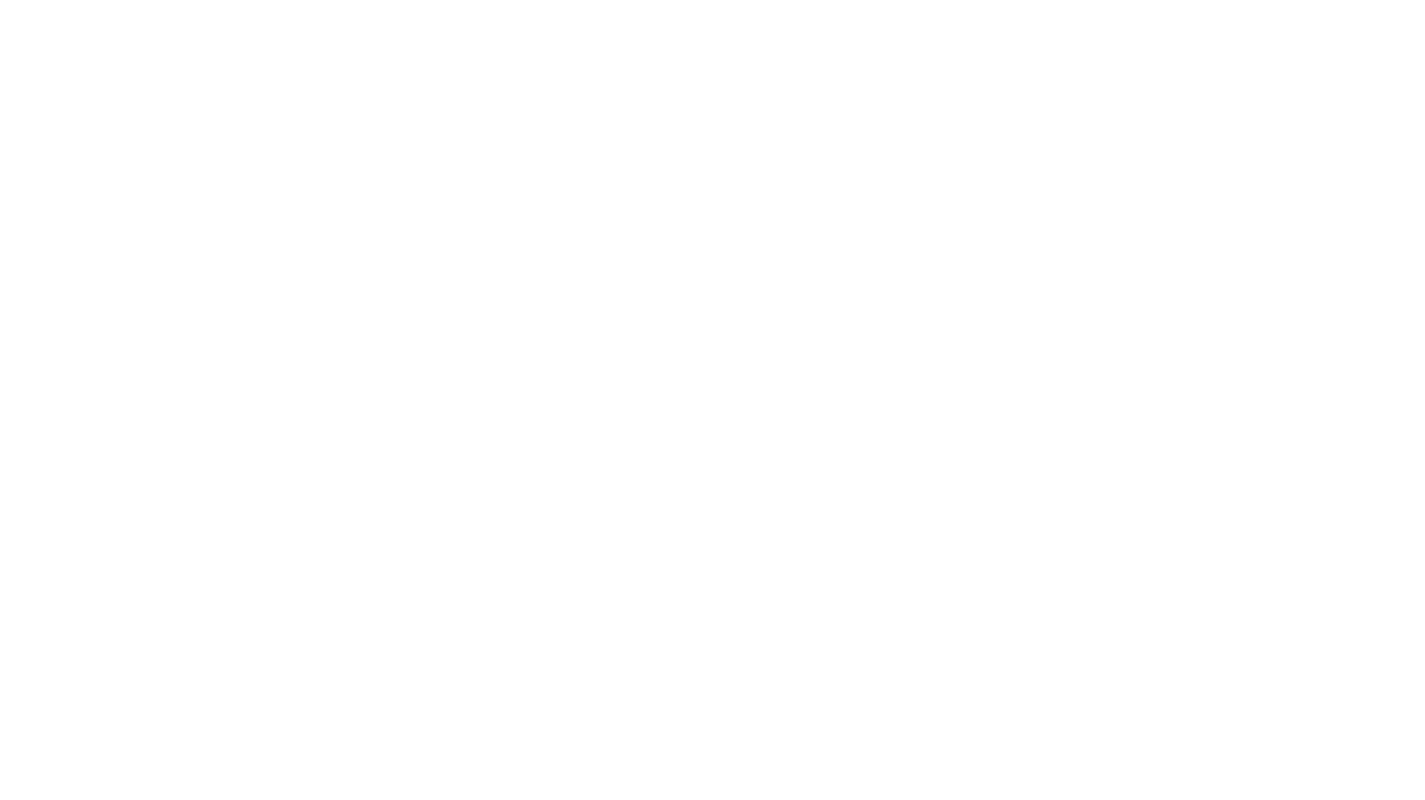
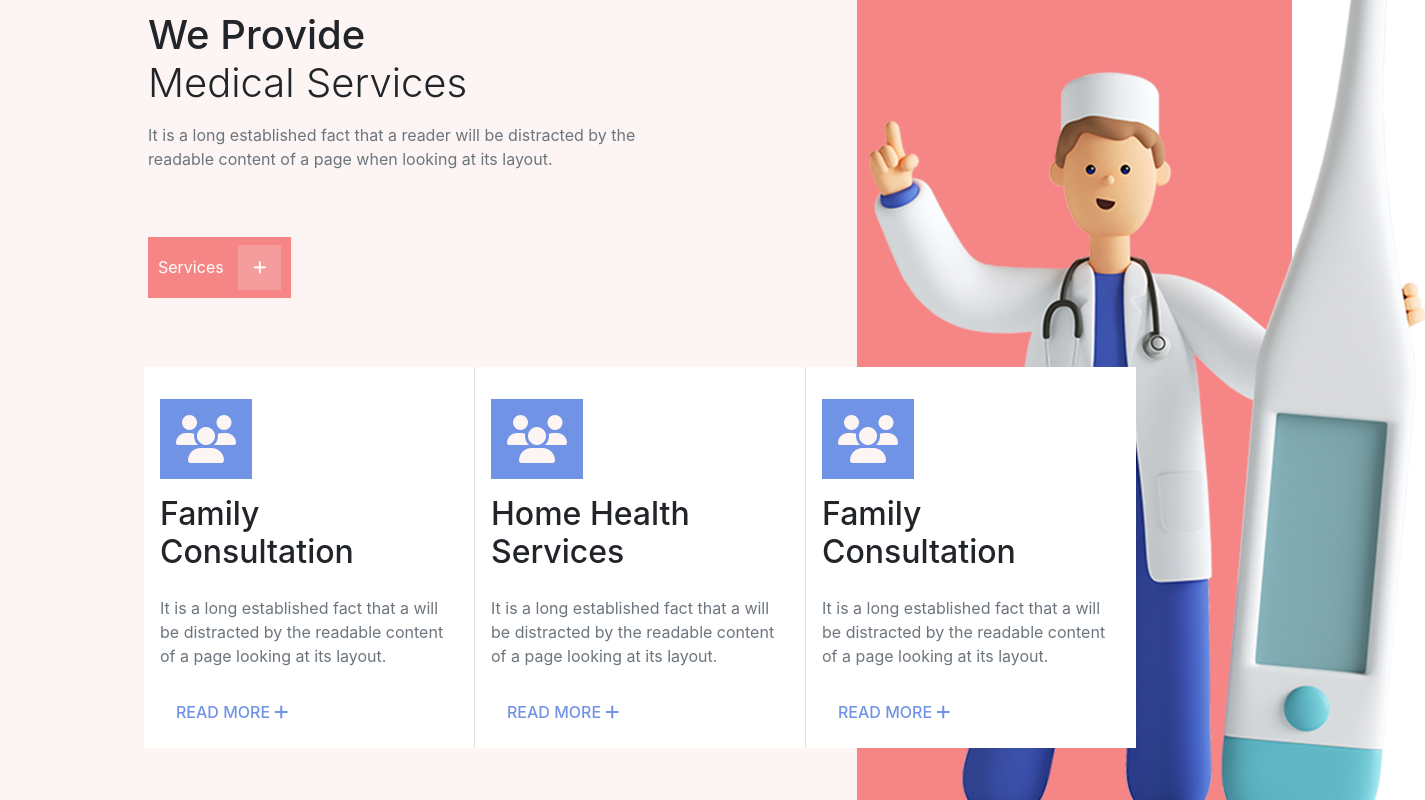
Before and after one commit to ruhulamin77/sigma-hospital-client, a React (Create React App) app: page / in a window 1280 px wide. Shown: the part 960-1760 px from the top of the page, 1425 px wide, since content can reach past the window. Before the commit the page ends 800 px from the top, so only its background shows below. Built offline with nearby package versions, Linux system fonts and the light colour scheme.

Commit message:
edited service section

```diff
--- a/public/index.html
+++ b/public/index.html
@@ -1,50 +1,32 @@
 <!DOCTYPE html>
 <html lang="en">
+
 <head>
   <meta charset="utf-8" />
   <link rel="icon" href="%PUBLIC_URL%/favicon.ico" />
   <meta name="viewport" content="width=device-width, initial-scale=1" />
   <meta name="theme-color" content="#000000" />
-    <meta
-      name="description"
-      content="Web site created using create-react-app"
-    />
+  <meta name="description" content="Web site created using create-react-app" />
   <link rel="apple-touch-icon" href="%PUBLIC_URL%/logo192.png" />
-    <!--
-      manifest.json provides metadata used when your web app is installed on a
-      user's mobile device or desktop. See https://developers.google.com/web/fundamentals/web-app-manifest/
-    -->
+
   <link rel="manifest" href="%PUBLIC_URL%/manifest.json" />
 
   <!--Bootstrap  Cdn LINk -->
-    <link href="https://cdn.jsdelivr.net/npm/bootstrap@5.1.3/dist/css/bootstrap.min.css" rel="stylesheet" integrity="sha384-1BmE4kWBq78iYhFldvKuhfTAU6auU8tT94WrHftjDbrCEXSU1oBoqyl2QvZ6jIW3" crossorigin="anonymous">
+  <link href="https://cdn.jsdelivr.net/npm/bootstrap@5.1.3/dist/css/bootstrap.min.css" rel="stylesheet"
+    integrity="sha384-1BmE4kWBq78iYhFldvKuhfTAU6auU8tT94WrHftjDbrCEXSU1oBoqyl2QvZ6jIW3" crossorigin="anonymous">
   <!--Bootstrap  Cdn LINk -->
+
   <!-- fontawesome Cdn LINk -->
   <script src="https://kit.fontawesome.com/767eed964f.js" crossorigin="anonymous"></script>
   <!-- fontawesome Cdn LINk -->
-    <!--
-      Notice the use of %PUBLIC_URL% in the tags above.
-      It will be replaced with the URL of the `public` folder during the build.
-      Only files inside the `public` folder can be referenced from the HTML.
 
-      Unlike "/favicon.ico" or "favicon.ico", "%PUBLIC_URL%/favicon.ico" will
-      work correctly both with client-side routing and a non-root public URL.
-      Learn how to configure a non-root public URL by running `npm run build`.
-    -->
-    <title>React App</title>
+  <title>Sigma Central Hospital</title>
 </head>
+
 <body>
   <noscript>You need to enable JavaScript to run this app.</noscript>
   <div id="root"></div>
-    <!--
-      This HTML file is a template.
-      If you open it directly in the browser, you will see an empty page.
 
-      You can add webfonts, meta tags, or analytics to this file.
-      The build step will place the bundled scripts into the <body> tag.
+</body>
 
-      To begin the development, run `npm start` or `yarn start`.
-      To create a production bundle, use `npm run build` or `yarn build`.
-    -->
-  </body>
 </html>
--- a/src/components/Home/AboutSigma/AboutSigma.css
+++ b/src/components/Home/AboutSigma/AboutSigma.css
@@ -109,8 +109,14 @@ ul li{
     font-size: 15px;
     margin-left: 10px;
     color: white;
+    background-color: #f59d9c;
+    padding: 15px;
 }
 .appointment-btn:hover{
     background-color: #7093E5;
     transition: all 0.5s ease-in;
 }
+.appointment-btn:hover .btn-icon{
+    background-color: #a9c0f5;
+    transition: all 0.5s ease-in;
+}
--- a/src/components/Home/Home/Home.js
+++ b/src/components/Home/Home/Home.js
@@ -1,10 +1,12 @@
 import React from "react";
 import AboutSigma from "../AboutSigma/AboutSigma";
+import Services from "../Services/Services";
 
 const Home = () => {
   return (
     <div>
       <AboutSigma />
+      <Services/>
     </div>
   );
 };
--- /dev/null
+++ b/src/components/Home/Services/Services.css
@@ -0,0 +1,82 @@
+.service-left{
+    background-color: #FDF4F4;
+    padding: 10rem;
+}
+.service-left h6{
+    color: #7093E5;
+}
+.service-right{
+    background-color: #F68685;
+}
+.service-right img{
+    transition: transform 0.5s ease-in-out;
+}
+.service-right img:hover{
+    transform: rotate(5deg);
+    transform-origin: center;
+    transition: transform 0.5s ease-in-out;
+}
+.service-btn{
+    margin-top: 50px;
+    border: none;
+    padding: 8px 10px;
+    background-color: #F68685;
+    color: white;
+    margin-bottom: 27px;
+
+}
+.service-btn:hover{
+    background-color: #7093E5;
+    transition: all 0.5s ease-in;
+}
+.service-btn:hover .btn-icon{
+    background-color: #a9c0f5;
+    transition: all 0.5s ease-in;
+}
+.service-card{
+    margin-top: -30rem;
+    padding: 0 9rem;
+}
+.read-more-link{
+    color: #7093E5;
+    font-weight: 500;
+}
+.read-more-link:hover{
+    color: #F68685;
+    font-weight: 500;
+}
+.service-card-icon{
+    background-color: #7093E5;
+    padding: 1rem;
+    margin-top: 2rem;
+    margin-right: auto;
+    margin-left: 1rem;
+}
+.service-card-icon i{
+    color: #FDF4F4;
+}
+.service-first-card{
+    border-left: none;
+    border-top: none;
+    border-bottom: none;
+}
+.service-middle-card{
+    border-top: none;
+    border-bottom: none;
+}
+.service-card-icon:hover {
+    background: #7093E5;
+    animation: zoom-in-zoom-out 1s ease infinite;
+  }
+
+  @keyframes zoom-in-zoom-out {
+    0% {
+      transform: scale(1, 1);
+    }
+    50% {
+      transform: scale(.7, .7);
+    }
+    100% {
+      transform: scale(1, 1);
+    }
+  }
--- /dev/null
+++ b/src/components/Home/Services/Services.js
@@ -0,0 +1,73 @@
+import React from 'react';
+import './Services.css';
+import serviceImg from '../../../images/ki-020.png';
+import { Card, CardGroup, Nav } from 'react-bootstrap';
+
+const Services = () => {
+    return (
+        <div className='mt-3'>
+            <div className='row'>
+                <div className='col-12 col-md-8 service-left'>
+                    <h6 style={{ letterSpacing: "3px" }}>SERVICES</h6>
+                    <h1>We Provide <br /> <span className='fw-light'> Medical Services</span></h1>
+                    <p className='text-secondary lh-2 mt-3'>It is a long established fact that a reader will be distracted by the <br /> readable content of a page when looking at its layout.</p>
+                    <button className="service-btn">
+                        Services <i className="fas fa-plus btn-icon"></i>
+                    </button>
+                </div>
+                <div className='col-12 col-md-4 service-right'>
+                    <img src={serviceImg} alt="" />
+                </div>
+            </div>
+
+            <div>
+                <CardGroup className='service-card'>
+                    <Card className='service-first-card rounded-0'>
+                        <div className='service-card-icon'>
+                            <i className="fas fa-users fa-3x"></i>
+                        </div>
+                        <Card.Body>
+                            <h2>Family Consultation</h2>
+                            <Card.Text className='mt-4 mb-4 text-secondary'>
+                                It is a long established fact that a will be distracted by the readable content of a page looking at its layout.
+                            </Card.Text>
+                            <Nav.Link className='read-more-link'>
+                                READ MORE <i className="fas fa-plus"></i>
+                            </Nav.Link>
+                        </Card.Body>
+                    </Card>
+                    <Card className='service-middle-card rounded-0'>
+                        <div className='service-card-icon'>
+                            <i className="fas fa-users fa-3x"></i>
+                        </div>
+                        <Card.Body>
+                            <h2>Home Health Services</h2>
+                            <Card.Text className='mt-4 mb-4 text-secondary'>
+                                It is a long established fact that a will be distracted by the readable content of a page looking at its layout.
+                            </Card.Text>
+                            <Nav.Link className='read-more-link'>
+                                READ MORE <i className="fas fa-plus"></i>
+                            </Nav.Link>
+                        </Card.Body>
+                    </Card>
+                    <Card className='border-0 rounded-0'>
+                        <div className='service-card-icon'>
+                            <i className="fas fa-users fa-3x"></i>
+                        </div>
+                        <Card.Body>
+                            <h2>Family Consultation</h2>
+                            <Card.Text className='mt-4 mb-4 text-secondary'>
+                                It is a long established fact that a will be distracted by the readable content of a page looking at its layout.
+                            </Card.Text>
+                            <Nav.Link className='read-more-link'>
+                                READ MORE <i className="fas fa-plus"></i>
+                            </Nav.Link>
+                        </Card.Body>
+                    </Card>
+                </CardGroup>
+            </div>
+        </div>
+    );
+};
+
+export default Services;
```
Also changed, not shown: package.json (line endings or trailing spaces), 2 other files (tests, documents, lock files or other folders). Lines whose indentation alone changed are shown as unchanged.
